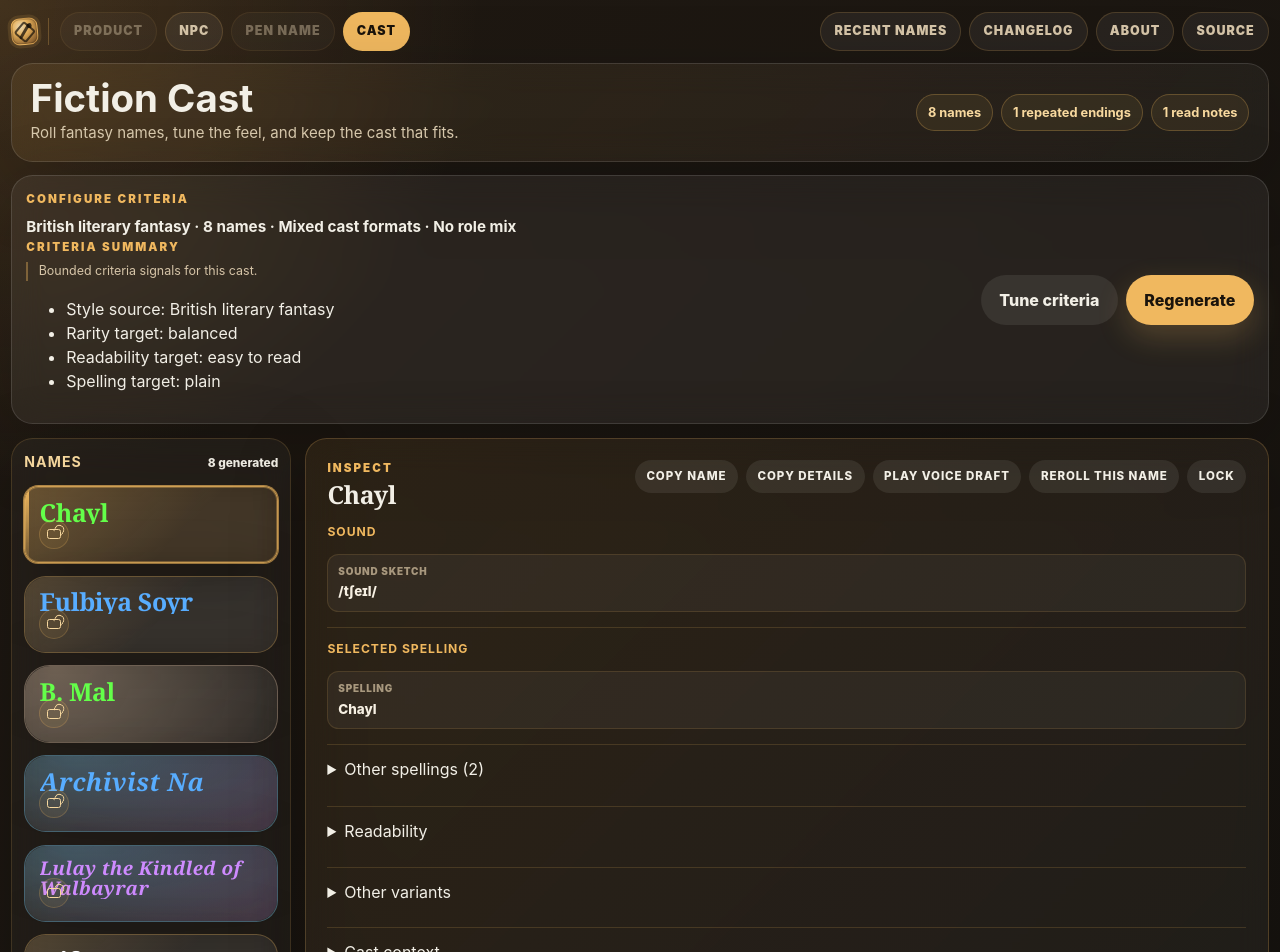
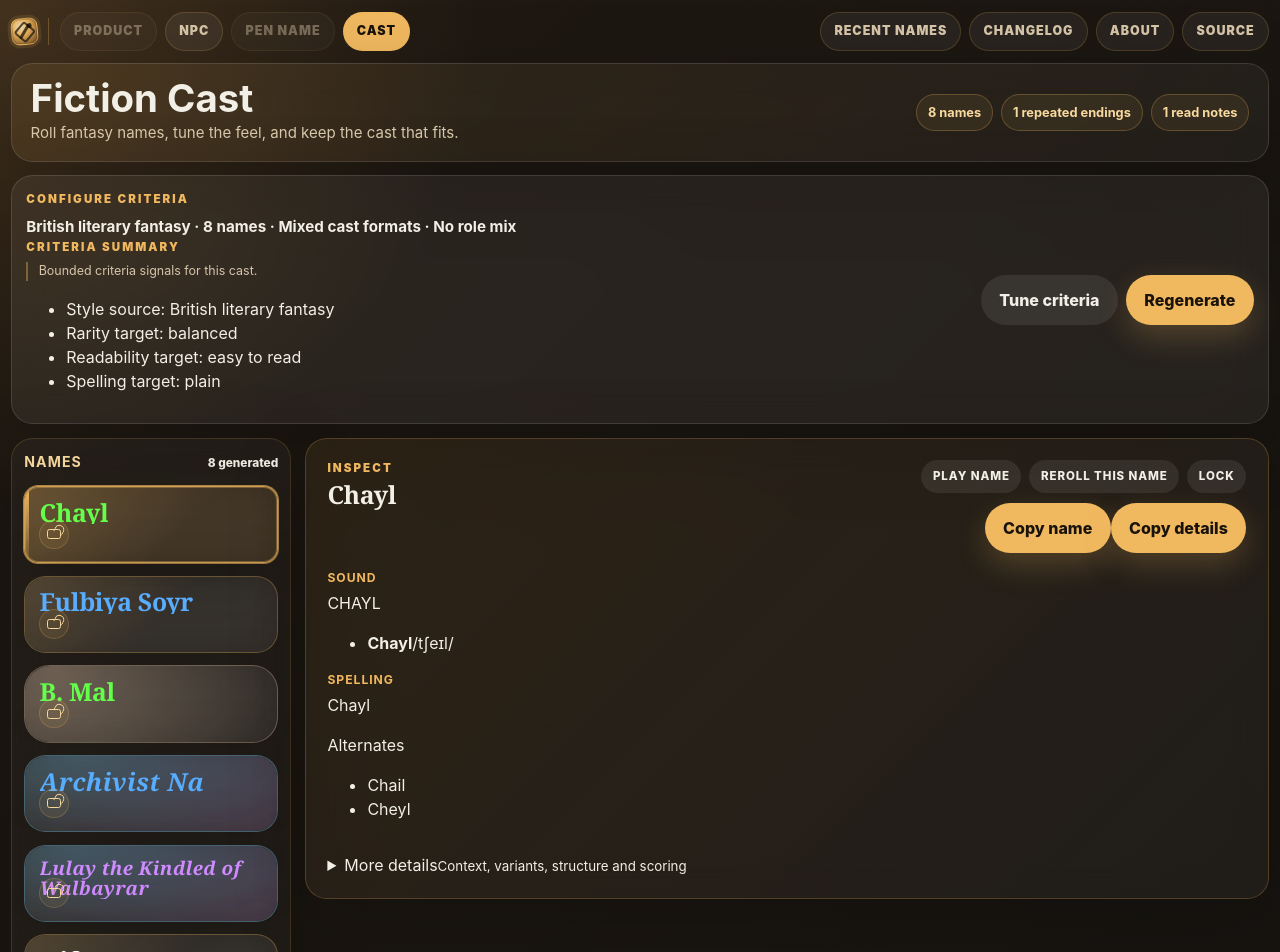
Before and after one commit to jaahay/name-forge, a React (Vite) app: page / in a window 1280 px wide. Shown: the top 952 px of the page. Built offline with nearby package versions, Linux system fonts and the light colour scheme.

Commit message:
feat: redesign inspector around one primary view

```diff
--- a/src/ui/NameArtifactInspector.tsx
+++ b/src/ui/NameArtifactInspector.tsx
@@ -1,5 +1,6 @@
 import type { ReactNode } from 'react';
 import { renderAuditionCue } from '../engine/audition';
+import type { IdentityAuditionSoundPart } from '../engine/identityAudition';
 import type { NameArtifact } from '../engine/nameArtifact';
 import { analyzeNameArtifact } from '../engine/nameArtifactAnalysis';
 import type { NameVariant } from '../engine/types';
@@ -39,7 +40,11 @@ function playVoiceDraft(speechText: string) {
 }
 
 export function browserVoiceDraftText(artifact: NameArtifact, soundSpeechText?: string): string {
-  return artifact.identity ? artifact.displayText : soundSpeechText ?? artifact.displayText;
+  return artifact.identityAudition?.speechText ?? soundSpeechText ?? artifact.displayText;
+}
+
+function modeledSoundParts(artifact: NameArtifact): readonly IdentityAuditionSoundPart[] {
+  return artifact.identityAudition?.parts.filter((part): part is IdentityAuditionSoundPart => part.kind === 'sound') ?? [];
 }
 
 function detailsText(artifact: NameArtifact, pronunciationGuide?: string): string {
@@ -47,11 +52,17 @@ function detailsText(artifact: NameArtifact, pronunciationGuide?: string): strin
   const spellings = (artifact.spellingCandidates ?? [])
     .map((candidate) => `${candidate.text} (${sameSoundSpellingMetadataLabel(candidate, artifact.spelling?.id)})`)
     .join(', ') || 'None';
+  const phraseSound = artifact.identityAudition?.displayText;
+  const soundParts = modeledSoundParts(artifact)
+    .map((part) => `${part.value}: ${part.transcription}`)
+    .join(', ');
 
   return [
     artifact.displayText,
-    artifact.sound ? `Sound sketch: ${artifact.sound.transcription}` : undefined,
-    pronunciationGuide ? `Pronunciation guide: ${pronunciationGuide}` : undefined,
+    phraseSound ? `Whole-name sound draft: ${phraseSound}` : undefined,
+    soundParts ? `Modeled sound parts: ${soundParts}` : undefined,
+    !phraseSound && artifact.sound ? `Sound sketch: ${artifact.sound.transcription}` : undefined,
+    !phraseSound && pronunciationGuide ? `Pronunciation guide: ${pronunciationGuide}` : undefined,
     analysis.structure ? `Structure: ${analysis.structure.syllableCount} syllable(s); ${analysis.structure.segmentCount} segments; ${analysis.structure.syllableShapes.join('-')}` : undefined,
     artifact.spelling ? `Selected spelling: ${artifact.spelling.text} (preference rank ${artifact.spelling.rank})` : undefined,
     analysis.spelling?.selectionSummary,
@@ -61,12 +72,13 @@ function detailsText(artifact: NameArtifact, pronunciationGuide?: string): strin
 }
 
 export function NameArtifactInspector({ artifact, eyebrow = 'Inspect', extraActions, extraSections }: NameArtifactInspectorProps) {
-  const analysis = analyzeNameArtifact(artifact);
   const sameSoundSpellings = artifact.spellingCandidates ?? [];
   const otherSpellings = sameSoundSpellings.filter((candidate) => candidate.id !== artifact.spelling?.id);
   const readNotes = artifact.readabilityDiagnostics ?? [];
   const variants = artifact.variants ?? [];
   const auditionCue = artifact.sound ? renderAuditionCue(artifact.sound.sequence) : undefined;
+  const soundParts = modeledSoundParts(artifact);
+  const soundDescription = artifact.identityAudition?.displayText ?? auditionCue?.displayText ?? artifact.sound?.transcription;
   const voiceDraftText = browserVoiceDraftText(artifact, auditionCue?.speechText);
   const browserSpeechAvailable = canUseBrowserSpeech();
   const displayName = protectInitialBreaks(artifact.displayText);
@@ -74,6 +86,8 @@ export function NameArtifactInspector({ artifact, eyebrow = 'Inspect', extraActi
   const playVoiceDraftLabel = browserSpeechAvailable
     ? `Play browser voice draft for ${artifact.displayText}`
     : `Browser voice draft unavailable for ${artifact.displayText}`;
+  const hasMoreDetails = variants.length > 0 || Boolean(extraSections);
+  const spellingLabel = artifact.identity && artifact.identity.format.kind !== 'given-only' ? 'Base spelling' : 'Spelling';
 
   return (
     <aside className="selected-name-panel panel" aria-labelledby={`artifact-heading-${artifact.id}`}>
@@ -84,62 +98,85 @@ export function NameArtifactInspector({ artifact, eyebrow = 'Inspect', extraActi
         </div>
         <div className="selected-name-heading-tools">
           <div className="selected-name-actions" aria-label={`${artifact.displayText} selected-name actions`}>
-            <button type="button" className="secondary" aria-label={`Copy name ${artifact.displayText}`} onClick={() => copyText(artifact.displayText)}>Copy name</button>
-            <button type="button" className="secondary" aria-label={`Copy details ${artifact.displayText}`} onClick={() => copyText(detailsText(artifact, auditionCue?.displayText))}>Copy details</button>
-            <button type="button" className="secondary" aria-label={playVoiceDraftLabel} disabled={!browserSpeechAvailable} onClick={() => playVoiceDraft(voiceDraftText)}>Play voice draft</button>
+            <button type="button" className="secondary inspector-voice-action" aria-label={playVoiceDraftLabel} disabled={!browserSpeechAvailable} onClick={() => playVoiceDraft(voiceDraftText)}>Play name</button>
             {extraActions}
+          </div>
+          <div className="selected-name-utilities" aria-label={`${artifact.displayText} copy actions`}>
+            <button type="button" aria-label={`Copy name ${artifact.displayText}`} onClick={() => copyText(artifact.displayText)}>Copy name</button>
+            <button type="button" aria-label={`Copy details ${artifact.displayText}`} onClick={() => copyText(detailsText(artifact, auditionCue?.displayText))}>Copy details</button>
           </div>
         </div>
       </header>
 
-      <div className="name-detail-grid" aria-label={`Selected details for ${artifact.displayText}`}>
-        <section className="detail-block artifact-detail-block">
-          <h3>Sound</h3>
-          <dl className="artifact-fact-list">
-            <div><dt>Sound sketch</dt><dd>{artifact.sound?.transcription ?? 'Not available'}</dd></div>
-          </dl>
+      <div className="inspector-primary" aria-label={`Selected details for ${artifact.displayText}`}>
+        <section className="inspector-essential inspector-sound" aria-labelledby={`sound-heading-${artifact.id}`}>
+          <div className="inspector-essential-heading">
+            <h3 id={`sound-heading-${artifact.id}`}>Sound</h3>
+            {artifact.identityAudition && artifact.identityAudition.parts.length > 1 ? <span>whole name</span> : null}
+          </div>
+          <p className="inspector-sound-description">{soundDescription ?? 'Sound not available'}</p>
+          {soundParts.length > 0 ? (
+            <ul className="inspector-sound-parts" aria-label={`${artifact.displayText} modeled sound parts`}>
+              {soundParts.map((part) => (
+                <li key={`${artifact.id}-${part.index}-${part.sourceNameId}`}>
+                  <strong>{part.value}</strong>
+                  <span>{part.transcription}</span>
+                </li>
+              ))}
+            </ul>
+          ) : artifact.sound ? <p className="inspector-transcription">{artifact.sound.transcription}</p> : null}
         </section>
 
-        <section className="detail-block artifact-detail-block">
-          <h3>Selected spelling</h3>
-          <dl className="artifact-fact-list">
-            <div><dt>Spelling</dt><dd>{artifact.spelling?.text ?? artifact.displayText}</dd></div>
-          </dl>
+        <section className="inspector-essential inspector-spelling" aria-labelledby={`spelling-heading-${artifact.id}`}>
+          <div className="inspector-essential-heading">
+            <h3 id={`spelling-heading-${artifact.id}`}>{spellingLabel}</h3>
+            {artifact.identity && artifact.identity.format.kind !== 'given-only' ? <span>generated core</span> : null}
+          </div>
+          <p className="inspector-spelling-primary">{artifact.spelling?.text ?? artifact.displayText}</p>
+          {otherSpellings.length > 0 ? (
+            <div className="inspector-alternates">
+              <span>Alternates</span>
+              <ul aria-label={`${artifact.displayText} other spellings`}>
+                {otherSpellings.map((candidate) => <li key={`${artifact.id}-${candidate.id}`}>{candidate.text}</li>)}
+              </ul>
+            </div>
+          ) : null}
         </section>
+      </div>
 
-        {otherSpellings.length > 0 ? (
-          <details className="detail-block artifact-detail-block">
-            <summary>Other spellings ({otherSpellings.length})</summary>
-            <ul className="variants detail-variants" aria-label={`${artifact.displayText} other spellings`}>
-              {otherSpellings.map((candidate) => <li key={`${artifact.id}-${candidate.id}`}><span>{candidate.text}</span></li>)}
-            </ul>
-          </details>
+      {readNotes.length > 0 ? (
+        <section className="inspector-read-note" aria-label={`${artifact.displayText} readability notes`}>
+          <span className="inspector-read-note-label">Read note</span>
+          <div>
+            {readNotes.map((diagnostic) => (
+              <p key={`${artifact.id}-${diagnostic.id}`} className={diagnostic.severity}>
+                <strong>{diagnostic.label}</strong>
+                <span>{diagnostic.detail}</span>
+              </p>
+            ))}
+          </div>
+        </section>
       ) : null}
 
-        <details className="detail-block artifact-detail-block">
-          <summary>Readability</summary>
-          <dl className="artifact-fact-list">
-            <div><dt>Notices</dt><dd>{analysis.readability.noticeCount}</dd></div>
-            <div><dt>Warnings</dt><dd>{analysis.readability.warningCount}</dd></div>
-          </dl>
-          {readNotes.length > 0 ? (
-            <ul className="readability-list" aria-label={`${artifact.displayText} readability notes`}>
-              {readNotes.map((diagnostic) => <li key={`${artifact.id}-${diagnostic.id}`} className={`readability-note ${diagnostic.severity}`}><strong>{diagnostic.label}</strong><span>{diagnostic.detail}</span></li>)}
-            </ul>
-          ) : <p className="section-note">No deterministic read-friction notes.</p>}
-        </details>
-
+      {hasMoreDetails ? (
+        <details className="inspector-more">
+          <summary>
+            <span>More details</span>
+            <small>Context, variants, structure and scoring</small>
+          </summary>
+          <div className="inspector-more-body">
             {variants.length > 0 ? (
-          <details className="detail-block">
-            <summary>Other variants</summary>
+              <section className="inspector-detail-group">
+                <h3>Variants</h3>
                 <ul className="variants detail-variants" aria-label={`${artifact.displayText} variants`}>
                   {variants.map((variant) => <li key={`${artifact.id}-${variant.value}`}><span>{variant.value}</span><em>{variantMetadataLabel(variant)}</em></li>)}
                 </ul>
+              </section>
+            ) : null}
+            {extraSections}
+          </div>
         </details>
       ) : null}
-
-        {extraSections}
-      </div>
     </aside>
   );
 }
```
Lines whose indentation alone changed are shown as unchanged.
